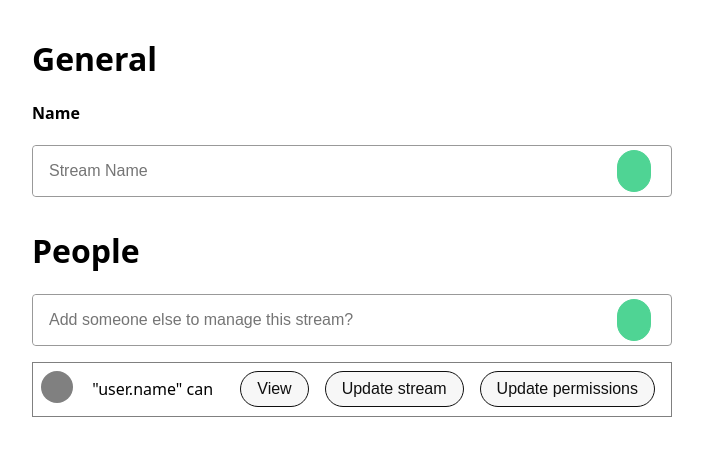
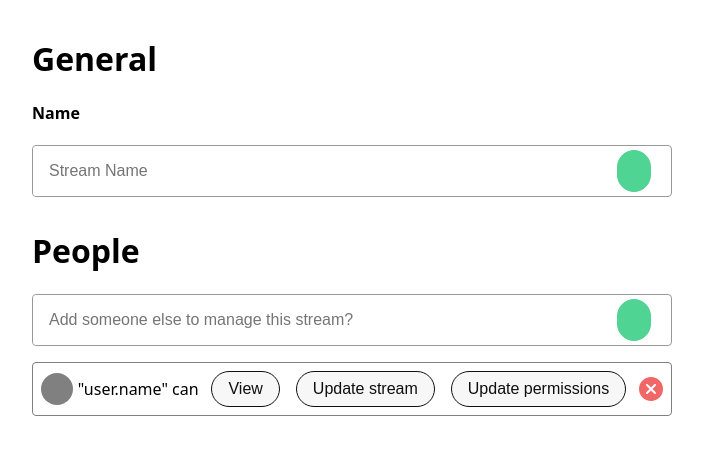
Before and after one commit to infinitescroll/archived-streams, a Next.js app: page /settings in a window 1280 px wide. Shown: the top 456 px of the page, without its empty margins (32-735 px from the left). Built offline with nearby package versions, Linux system fonts and the light colour scheme.

Commit message:
Adds IcoClose to People permissions bar

```diff
--- a/pages/settings.jsx
+++ b/pages/settings.jsx
@@ -5,6 +5,8 @@ import Button from '../components/Button'
 import { IcoGitHub } from '../components/icons'
 import StreamEditor from '../components/StreamEditor'
 import Avatar from '../components/Avatar'
+
+import { IcoClose } from '../components/Icons'
 
 const PageWrapper = styled(Box)``
 
@@ -28,10 +30,11 @@ export default () => (
           alignItems="center"
           justifyContent="space-between"
           border="1px solid grey"
+          borderRadius={4}
           p={2}
           my={3}
         >
-          <MenuItem>
+          <MenuItem display="flex">
             <Avatar />
           </MenuItem>
           <MenuItem>"user.name" can</MenuItem>
@@ -48,6 +51,7 @@ export default () => (
               </MenuItem>
             </Menu>
           </MenuItem>
+          <IcoClose />
         </Menu>
       </Box>
     </Box>
```
